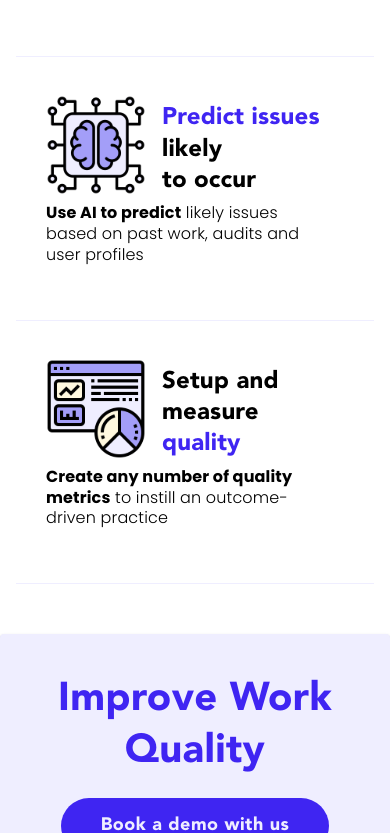
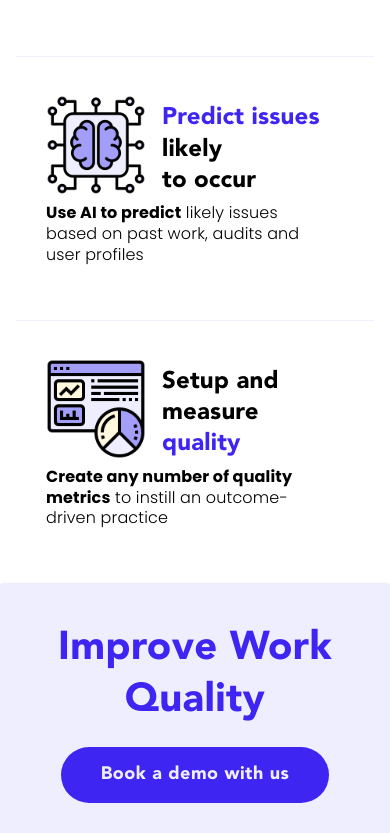
Before and after one commit to lashaman/worq-pr, a React (Create React App) app: page /Products in a window 390 px wide. Shown: the part 1167-2000 px from the top of the page. Built offline with nearby package versions, Linux system fonts and the light colour scheme.

Commit message:
finish responsive corrections

```diff
--- a/src/components/FooterPaper/FooterPaper.component.tsx
+++ b/src/components/FooterPaper/FooterPaper.component.tsx
@@ -2,6 +2,7 @@ import React from 'react';
 import {Grid, Paper, styled, Typography} from '@mui/material';
 import Colors from '../../config/colors';
 import Box from '@mui/material/Box';
+import {CustomContainer} from '../CustomMaterialComponents/CustomMaterial.component';
 const ProductFooterPaper = styled(Paper)`
 	display: flex;
 	flex-direction: column;
@@ -19,29 +20,35 @@ interface FooterPaperProps {
 	css?: React.CSSProperties;
 	elevation: number;
 	maxWidth: string;
-		gridSplit: {text: number, button: number},
+	xs: number,
+	md: number,
+	lg: number,
 	children: React.ReactNode
 }
 
-const FooterPaper = ({title, children, elevation, maxWidth, gridSplit, css}: FooterPaperProps) => {
+const GridColumns = 12;
+
+const FooterPaper = ({title, children, elevation, maxWidth, xs, md, lg, css}: FooterPaperProps) => {
 	return (
 		<ProductFooterPaper sx={{padding: {xs: '40px 16px', md: '70px 0', lg: '80px 0'}, ...css}} elevation={elevation}>
-			<Grid container maxWidth={maxWidth} justifyContent="flex-start">
-				<Grid item xs={12} md={gridSplit.text} >
+			<CustomContainer maxWidth={false} sx={{paddingLeft: {xs: 0, md: 0}, paddingRight: {xs: 0, md: 0}}}>
+				<Grid container maxWidth={maxWidth} columns={GridColumns} justifyContent={{xs: 'center', md: 'flex-start'}}>
+					<Grid item xs={xs} md={md} lg={lg}>
 						<ProductFooterTitle sx={{
-						fontSize: {xs: '40px', md: '48px' , lg: '68px', lineHeight: 1.15},
+							fontSize: {xs: '40px', md: '48px' , lg: '67px', lineHeight: 1.15},
 							textAlign: {xs: 'center', md: 'left'},
 							paddingBottom: {xs: '20px', md: '10px'}
 						}} >
 							{title}
 						</ProductFooterTitle>
 					</Grid>
-				<Grid item xs={12} md={gridSplit.button}>
+					<Grid item xs={GridColumns - xs} md={GridColumns - md} lg={GridColumns - lg}>
 						<Box sx={{display: 'flex', height: '100%', justifyContent: 'center', alignItems: 'center'}}>
 							{children}
 						</Box>
 					</Grid>
 				</Grid>
+			</CustomContainer>
 		</ProductFooterPaper>
 	);
 };
--- a/src/pages/About/About.page.tsx
+++ b/src/pages/About/About.page.tsx
@@ -18,7 +18,7 @@ const About = () => {
 		<Container maxWidth={false} sx={{paddingLeft: {xs: 0, md: 0}, paddingRight: {xs: 0, md: 0}}}>
 			<AboutDescription title="aboutPage.description.title" mobileDescription="aboutPage.mobileDescription" description="aboutPage.description.text"/>
 			<Team title="aboutPage.team.title" teamMembers={TeamMembersList}/>
-			{isDesktop && <FooterPaper title={t('productPage.pageFooter.title')} maxWidth="1280px" gridSplit={{text: 7, button: 5}} elevation={0}>
+			{isDesktop && <FooterPaper title={t('productPage.pageFooter.title')} maxWidth="1280px" xs={7} md={7} lg={7} elevation={0}>
 				<SecondaryButton sx={{ fontSize: '18px'}}>
 					{t('Discover.short')}
 				</SecondaryButton>
--- a/src/pages/Home/components/Products/Products.component.tsx
+++ b/src/pages/Home/components/Products/Products.component.tsx
@@ -124,7 +124,7 @@ const ProductsComponent = () => {
 			<ProductsContainer maxWidth={false}>
 				<ProductsGrid container spacing={ {xs: 1.5, md: 2.5}}>
 					<Grid item xs={12} md={8} >
-						<ProductImage sx={{backgroundImage: `url(${HowWeHelp})`, height: {xs: '397px', md: '288px;'}}}>
+						<ProductImage sx={{backgroundImage: `url(${HowWeHelp})`, height: {xs: '397px', md: '261.4px', lg: '288px;'}}}>
 							<Grid
 								container
 								direction={isMobile ?  'column-reverse' : 'row'}
--- a/src/pages/Product/Product.page.tsx
+++ b/src/pages/Product/Product.page.tsx
@@ -7,6 +7,7 @@ import ProductList from '../../config/product-list';
 import FooterPaper from '../../components/FooterPaper/FooterPaper.component';
 import {MainButton} from '../../components/Buttons/Buttons.component';
 import {useTranslation} from 'react-i18next';
+import {CustomContainer} from '../../components/CustomMaterialComponents/CustomMaterial.component';
 
 
 const ProductPageGrid = styled(Grid)`
@@ -14,6 +15,9 @@ const ProductPageGrid = styled(Grid)`
 	@media (min-width: 0) {
 		& > .MuiGrid-item {
 			border-bottom: 1px solid ${Colors.purpleLighter};
+		}
+    & > .MuiGrid-item:nth-child(5) {
+      border-bottom: none;
     }
 	}
 	@media (min-width: 900px) {
@@ -38,8 +42,8 @@ const Product = () => {
 	const {t} = useTranslation();
 	return (
 		<>
-			<Container maxWidth={false} sx={{paddingLeft: {xs: 0, md: 0}, paddingRight: {xs: 0, md: 0}}}>
 			<ProductHeader/>
+			<CustomContainer maxWidth={false} sx={{paddingLeft: {xs: 0, md: 0}, paddingRight: {xs: 0, md: 0}}}>
 				<ProductPageGrid
 					maxWidth="1280px"
 					container
@@ -47,7 +51,7 @@ const Product = () => {
 					justifyContent="flex-start"
 					alignItems="center"
 					sx={
-						{padding: {xs: '50px 16px', md: '70px 0', lg: '100px 0'}}
+						{padding: {xs: '50px 16px 0 16px', md: '70px 0', lg: '100px 0'}}
 					}>
 					{ProductList.map((item, index) => (
 						<Grid item xs={12} md={6} key={index} sx={{padding: '30px'}}>
@@ -55,17 +59,19 @@ const Product = () => {
 						</Grid>
 					))}
 				</ProductPageGrid>
+			</CustomContainer>
 			<FooterPaper
 				title={t('productPage.pageFooter.title')}
 				css={{backgroundColor: Colors.purpleLighter}}
 				maxWidth="1075px"
-					gridSplit={{text: 9, button: 3}}
+				xs={12}
+				md={8}
+				lg={9}
 				elevation={1}>
 				<MainButton sx={{ fontSize: '18px'}}>
 					{t('bookDemo.long')}
 				</MainButton>
 			</FooterPaper>
-			</Container>
 		</>
 	);
 };
--- a/src/pages/Product/components/ProductHeader/ProductHeader.component.tsx
+++ b/src/pages/Product/components/ProductHeader/ProductHeader.component.tsx
@@ -2,6 +2,7 @@ import React from 'react';
 import {Grid, Paper, styled, Typography} from '@mui/material';
 import Colors from '../../../../config/colors';
 import {useTranslation} from 'react-i18next';
+import { CustomContainer } from '../../../../components/CustomMaterialComponents/CustomMaterial.component';
 
 const ProductHeaderPaper = styled(Paper)`
 	display: flex;
@@ -23,6 +24,7 @@ const ProductHeader = () => {
 	return (
 		<>
 			<ProductHeaderPaper elevation={0} sx={{padding: {xs: '50px 16px', md: '70px 0', lg: '100px 0'}}}>
+				<CustomContainer maxWidth={false} sx={{paddingLeft: {xs: 0, md: 0}, paddingRight: {xs: 0, md: 0}}}>
 					<Grid container maxWidth="1280px" justifyContent="flex-start">
 						<Grid item xs={12} >
 							<ProductHeaderTitle sx={{fontSize: {xs: '40px', md: '48px' , lg: '68px'}}}>
@@ -35,6 +37,7 @@ const ProductHeader = () => {
 							</Typography>
 						</Grid>
 					</Grid>
+				</CustomContainer>
 			</ProductHeaderPaper>
 		</>
 	);
--- a/src/pages/Services/Services.page.tsx
+++ b/src/pages/Services/Services.page.tsx
@@ -26,7 +26,8 @@ const ServicesTypography = styled(Typography)`
 const Services = () => {
 	const [tabValue, setTabValue] = useState(0);
 	const theme = useTheme();
-	const isScreenDesktop = useMediaQuery(theme.breakpoints.up('md'));
+	const isScreenTabletOrDesktop = useMediaQuery(theme.breakpoints.up('md'));
+	const isScreenDesktop = useMediaQuery(theme.breakpoints.up('lg'));
 	const handleTabChange = (event: React.SyntheticEvent, newValue: number) => {
 		setTabValue(newValue);
 	};
@@ -38,12 +39,12 @@ const Services = () => {
 					<Box>
 						<ServicesSidebar serviceList={ServicesList} changeHandler={handleTabChange} value={tabValue}/>
 					</Box>
-					{isScreenDesktop && <Box pt="30px" >
-						<NewsBar isScreenDesktop={isScreenDesktop} news={newsData} textMaxLength={maxTextLength}/>
+					{isScreenTabletOrDesktop && <Box pt="30px" >
+						<NewsBar showNewsDate={isScreenDesktop} news={newsData} textMaxLength={maxTextLength}/>
 					</Box>}
 				</Grid>
 				<Grid item xs={12} md={8} >
-					<Sops  isDesktop={isScreenDesktop} />
+					<Sops  isDesktop={isScreenTabletOrDesktop} />
 					{Array(7).fill(1).map(( item, index) => (
 						<TabPanel key={index} value={tabValue} index={index} padding={1}>
 							<Stack
@@ -73,12 +74,12 @@ const Services = () => {
 							</Stack>
 						</TabPanel>) )}
 				</Grid>
-				{!isScreenDesktop && <Grid item xs={12}>
-					<NewsBar isScreenDesktop={isScreenDesktop} news={newsData} textMaxLength={maxTextLength}/>
+				{!isScreenTabletOrDesktop && <Grid item xs={12}>
+					<NewsBar showNewsDate={false} news={newsData} textMaxLength={maxTextLength}/>
 				</Grid>}
 			</Grid>
 		</CustomContainer>
-		{!isScreenDesktop && <Box sx={{margin: '50px 0 20px 0'}}><Divider orientation="horizontal" sx={{borderColor: Colors.purple}} /></Box>}
+		{!isScreenTabletOrDesktop && <Box sx={{margin: '50px 0 20px 0'}}><Divider orientation="horizontal" sx={{borderColor: Colors.purple}} /></Box>}
 	</>
 	);
 };
--- a/src/pages/Services/components/NewsBar/NewsBar.component.tsx
+++ b/src/pages/Services/components/NewsBar/NewsBar.component.tsx
@@ -11,10 +11,10 @@ import {News} from '../../../../interfaces/news.interface';
 interface NewsBarProps {
 	news: News[];
 	textMaxLength: number;
-	isScreenDesktop: boolean;
+	showNewsDate?: boolean;
 }
 
-const NewsBar = ({news, textMaxLength, isScreenDesktop}: NewsBarProps) => {
+const NewsBar = ({news, textMaxLength, showNewsDate}: NewsBarProps) => {
 	const {t} = useTranslation();
 	return (
 		<SidebarPaper title="servicePage.sidebar.newsPanel.title" fontSize={{xs: '24px', md: '20px', lg: '24px'}}>
@@ -29,7 +29,7 @@ const NewsBar = ({news, textMaxLength, isScreenDesktop}: NewsBarProps) => {
 							<CardTitle text={addThreeDots(t(news.text), textMaxLength)} />
 						}
 						subheader={
-							isScreenDesktop ? <Subheader date={FormatUnixTimeStamp(news.date)} /> : ''
+							showNewsDate ? <Subheader date={FormatUnixTimeStamp(news.date)} /> : ''
 						}
 					/>
 				</Card>
```
Lines whose indentation alone changed are shown as unchanged.
